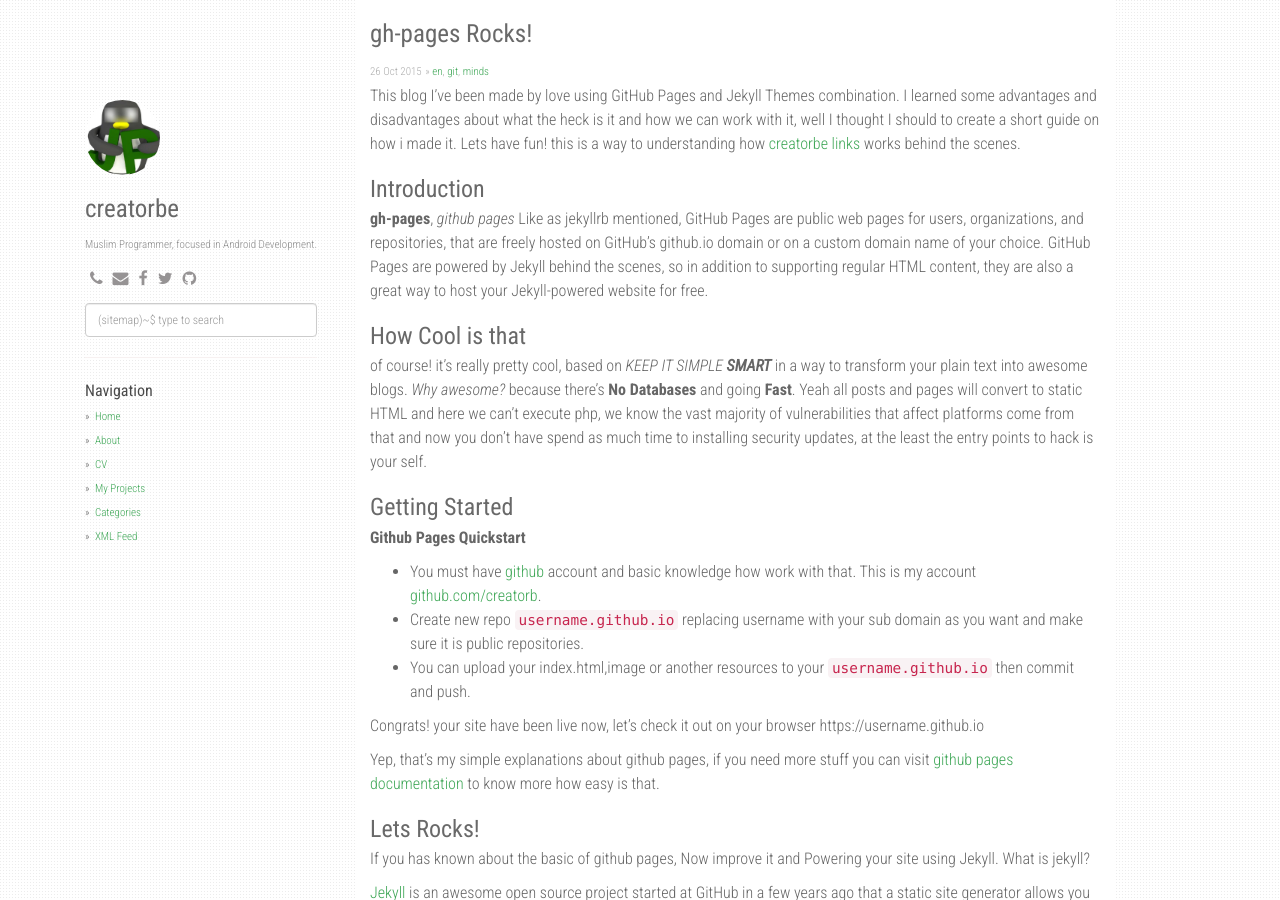
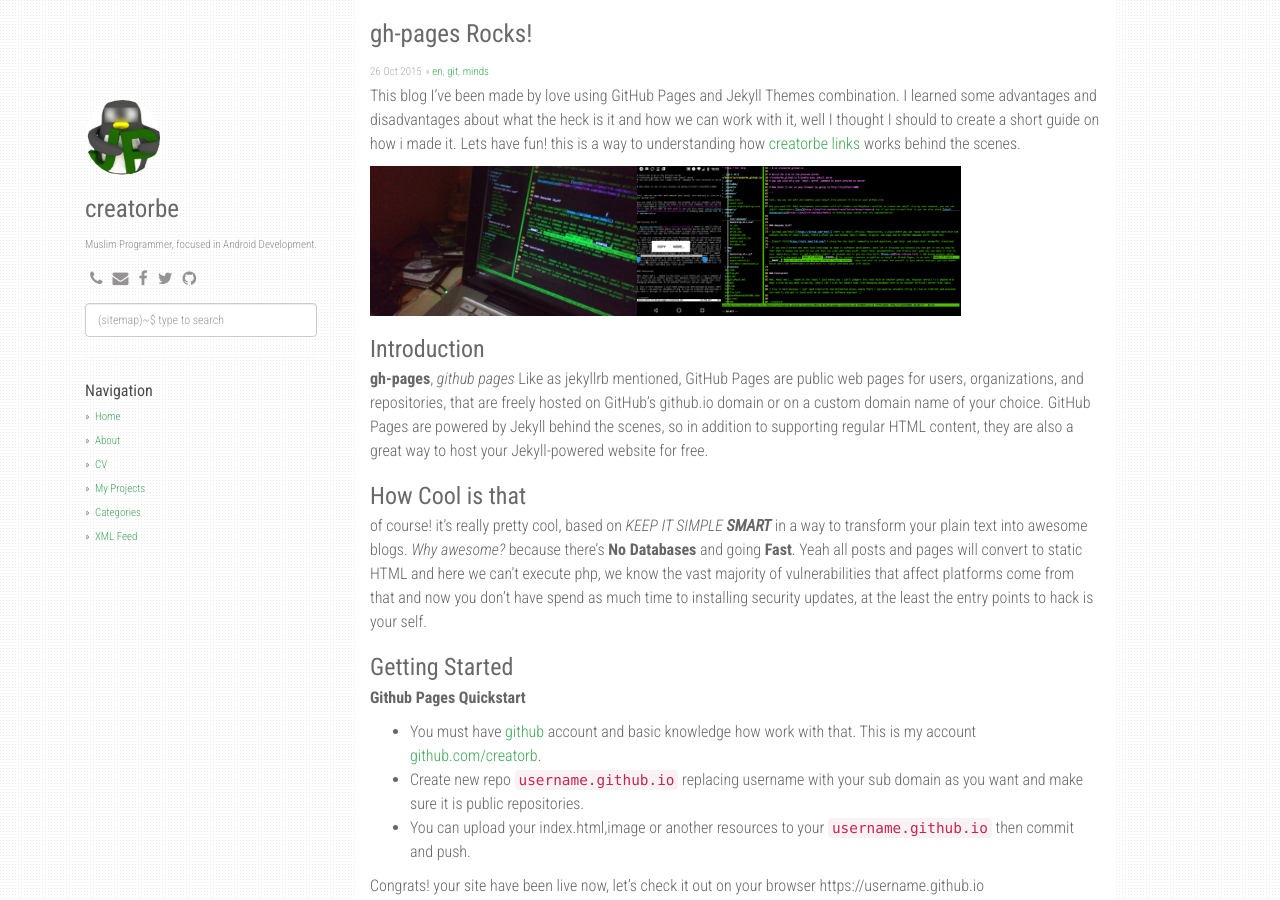
Before and after one commit to creatorbe/creatorbe.github.io, a Jekyll site: the page built from _posts/2015-10-26-gh-pages-creatorbe.md, in a window 1280 px wide and 900 px high. Built offline with Jekyll 4.4.1, drawn with Linux system fonts in a browser that asks for light colours; nearby versions of some CDN libraries; comment, search, counter and statistics services are not loaded.

Commit message:
add image to post

```diff
--- a/_posts/2015-10-26-gh-pages-creatorbe.md
+++ b/_posts/2015-10-26-gh-pages-creatorbe.md
@@ -7,6 +7,19 @@
 ---
 
 This blog I’ve been made by love using GitHub Pages and Jekyll Themes combination. I learned some advantages and disadvantages about what the heck is it and how we can work with it, well I thought I should to create a short guide on how i made it. Lets have fun! this is a way to understanding how [creatorbe links](https://creatorbe.github.io) works behind the scenes.
+
+<div style="width:100%">
+  <div style="float:left; width:100 px">
+      <img style="height:150px; width:100px max-width: 100% max-height: 100%" src="https://raw.githubusercontent.com/creatorbe/creatorbe.github.io/master/static/img/creatorbe-links-realpics.jpg" alt="creatorb links on laptop"/>
+  </div>
+  <div style="float:left; width:100 px">
+      <img style="height:150px; width:100px max-width: 100% max-height: 100%" src="https://raw.githubusercontent.com/creatorbe/creatorbe.github.io/master/static/img/creatorbe-links-android.jpg" alt="creatorb links on android"/>
+  </div>
+  <div style="float:left; width:100 px">
+      <img style="height:150px; width:100px max-width: 100% max-height: 100%" src="https://raw.githubusercontent.com/creatorbe/creatorbe.github.io/master/static/img/creatorbe-links-creatorb.png" alt="creatorb links on vim"/>
+  </div>
+<div style="clear:both"></div>
+</div>
 
 
 ### Introduction
```
